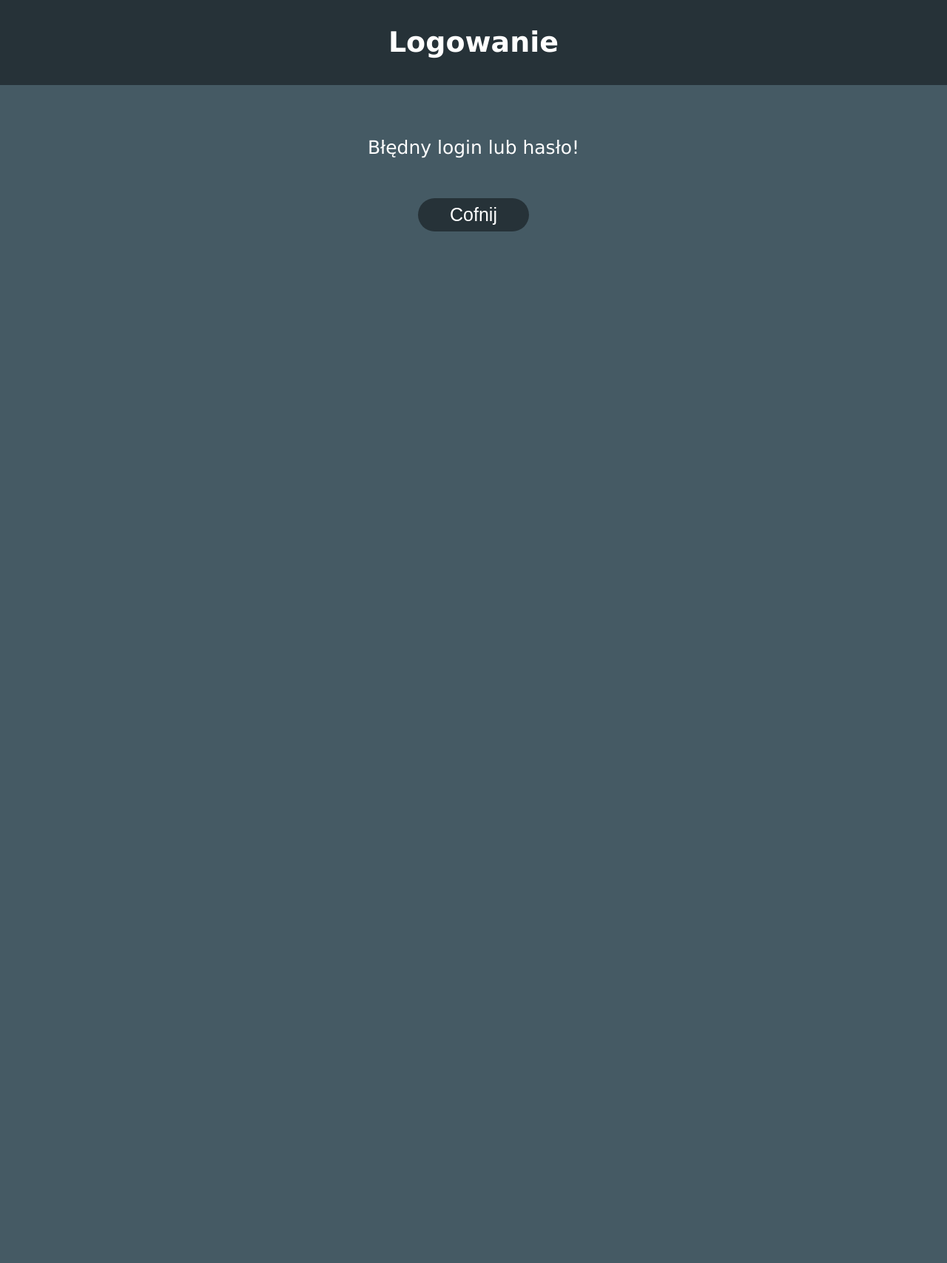
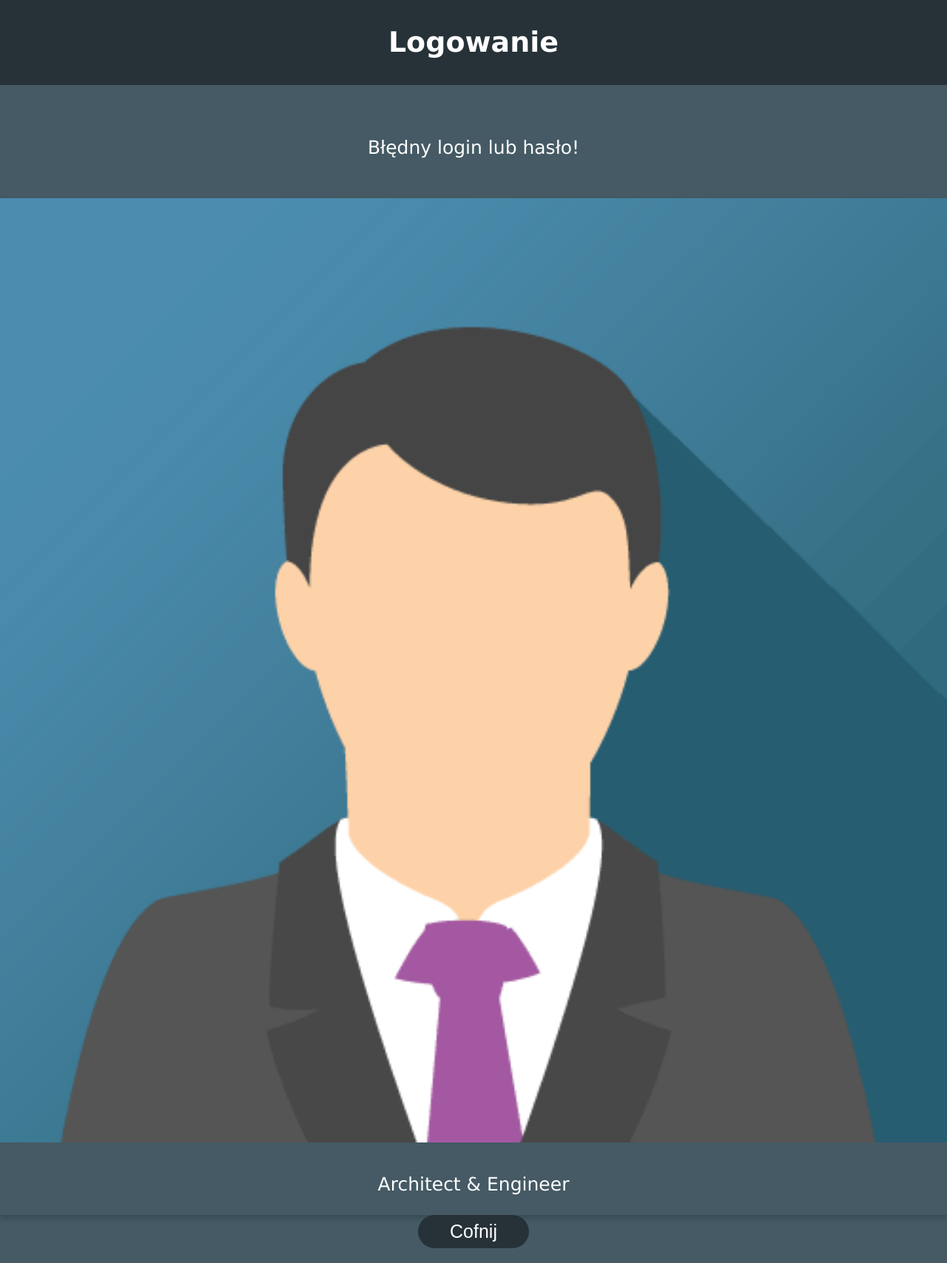
Before and after one commit to Yournicknamehere/E14, a PHP site: page /loguj.php in a window 1280 px wide. Shown: the whole page at 74% size. Before the commit the page ends 313 px from the top, so only its background shows below. Run offline with PHP 8.4, Linux system fonts and the light colour scheme; data that the repository does not hold is empty.

Commit message:
Dodałem 'card'

```diff
--- a/CSS/style.css
+++ b/CSS/style.css
@@ -150,6 +150,7 @@ select:focus {outline: none;}
 }
 
 .tabela {
+    margin-top: auto;
     margin-left: 50px;
     margin-right: 50px;
 }
@@ -173,3 +174,19 @@ select:focus {outline: none;}
     padding-bottom: 15px;
     font-weight: bold;
 }
+
+.card {
+    /* Add shadows to create the "card" effect */
+    box-shadow: 0 4px 8px 0 rgba(0,0,0,0.2);
+    transition: 0.3s;
+  }
+
+  /* On mouse-over, add a deeper shadow */
+  .card:hover {
+    box-shadow: 0 8px 16px 0 rgba(0,0,0,0.2);
+  }
+
+  /* Add some padding inside the card container */
+  .container {
+    padding: 2px 16px;
+  }
--- a/loguj.php
+++ b/loguj.php
@@ -45,12 +45,19 @@
             }
 
             //Czyści zmienne
-            $sql = $loginUzytkownika = $hasloUzytkownika = $hasloFormularz = $loginFormularz = "";
             $result->free();
 
             //Zamyka połączenie z bazą
             $connection->close();
         ?>
+
+        <div class="card">
+            <img src="/img/img_avatar.png" alt="Avatar" style="width:100%">
+            <div class="container">
+                <h4><b><?php echo $loginUzytkownika; ?></b></h4>
+                <p>Architect & Engineer</p>
+            </div>
+        </div>
         <!-- Powrót do strony głównej -->
         <button class="formInputBtn"><a href ="index.php">Cofnij</a></button>
     </div>
```
Also changed, not shown: img/img_avatar.png (added), img/img_avatar2.png (added).
